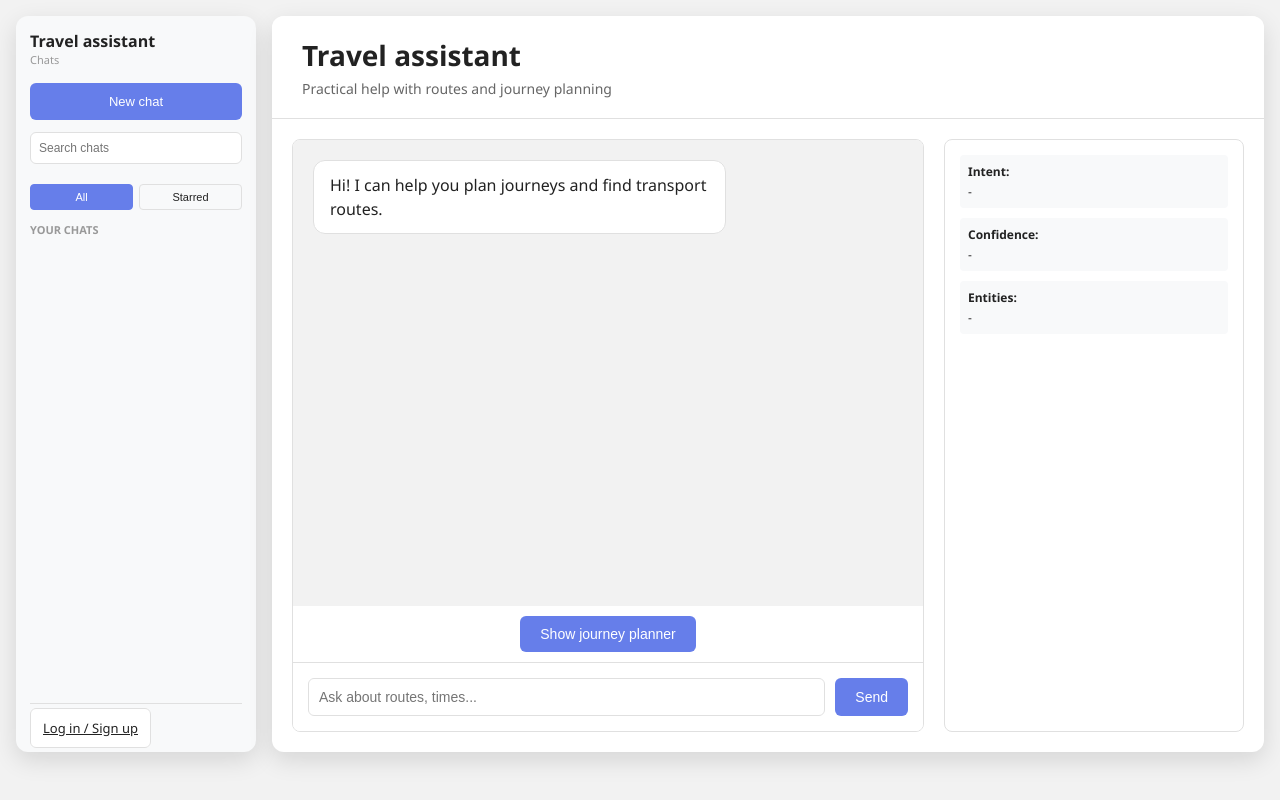
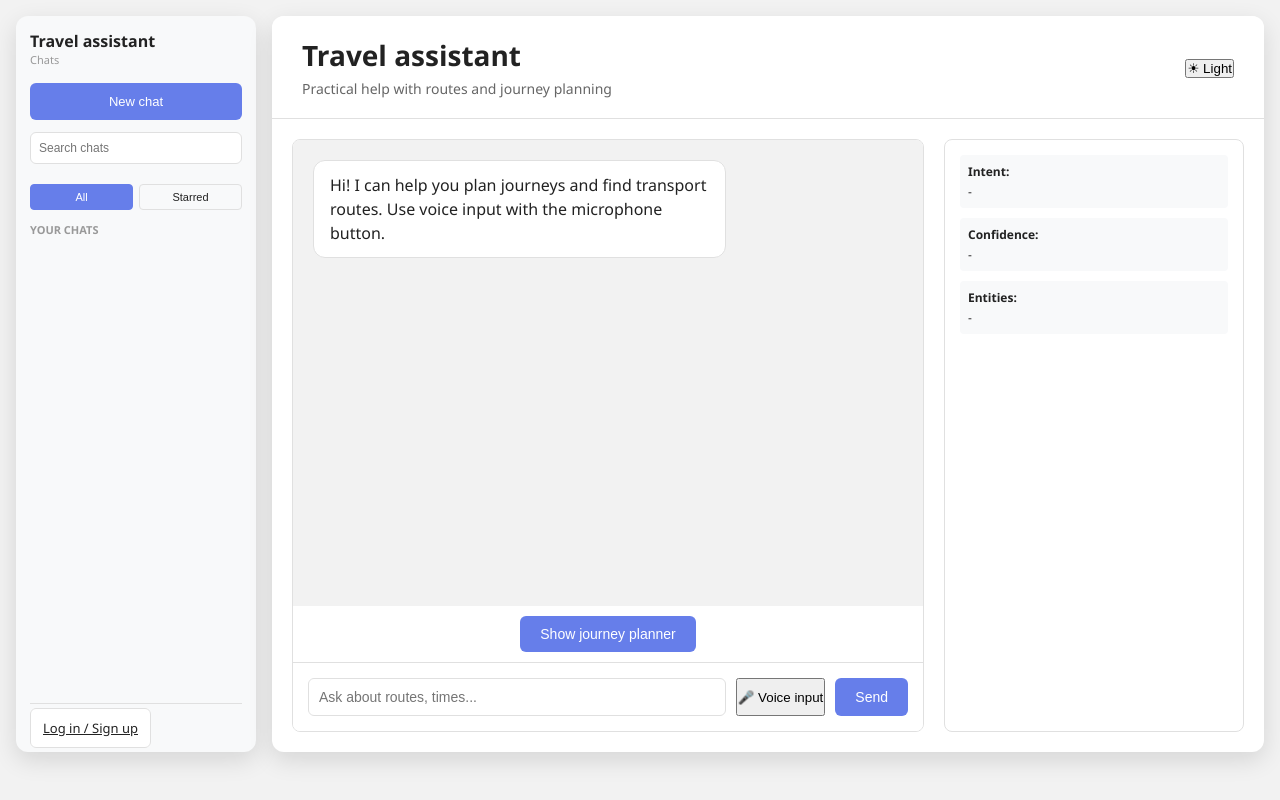
Before and after one commit to lacere1/TravelAssistant, a Flask app: page / in a window 1280 px wide. Run offline with Flask 3, Linux system fonts and the light colour scheme.

```diff
--- a/static/script.js
+++ b/static/script.js
@@ -1,6 +1,7 @@
 const chatMessages = document.getElementById('chatMessages');
 const userInput = document.getElementById('userInput');
 const sendButton = document.getElementById('sendButton');
+const voiceInputButton = document.getElementById('voiceInputButton');
 const intentDisplay = document.getElementById('intentDisplay');
 const confidenceDisplay = document.getElementById('confidenceDisplay');
 const entitiesDisplay = document.getElementById('entitiesDisplay');
@@ -17,6 +18,8 @@ const accountLoggedIn = document.getElementById('accountLoggedIn');
 const currentUsernameEl = document.getElementById('currentUsername');
 const accountMenuButton = document.getElementById('accountMenuButton');
 const accountDropdown = document.getElementById('accountDropdown');
+const themeToggle = document.getElementById('themeToggle');
+const themeToggleLabel = document.getElementById('themeToggleLabel');
 
 const journeyInputsSection = document.getElementById('journey-inputs');
 const journeyPlannerToggle = document.getElementById('journey-planner-toggle');
@@ -27,12 +30,14 @@ const timeInput = document.getElementById('time-input');
 const planBtn = document.getElementById('plan-btn');
 
 const STORAGE_KEY_BASE = 'travelAssistantChats';
+const THEME_STORAGE_KEY = 'travelAssistantTheme';
 let currentUser = null;
 let conversations = [];
 let activeChatId = null;
 let currentSearchTerm = '';
 let showStarredOnly = false;
 let selectedChatIds = new Set();
+let isListening = false;
 
 function getStorageKey() {
     return currentUser ? `${STORAGE_KEY_BASE}:${currentUser}` : STORAGE_KEY_BASE;
@@ -323,6 +328,71 @@ function sendChatMessage(payload) {
     });
 }
 
+function startVoiceInput() {
+    if (isListening) return;
+
+    const SpeechRecognition = window.SpeechRecognition || window.webkitSpeechRecognition;
+    if (!SpeechRecognition) {
+        alert('Voice input not supported in this browser');
+        return;
+    }
+
+    isListening = true;
+    voiceInputButton.classList.add('listening');
+    voiceInputButton.textContent = 'Listening...';
+
+    const recognition = new SpeechRecognition();
+    recognition.continuous = false;
+    recognition.interimResults = false;
+    recognition.lang = 'en-US';
+
+    recognition.onresult = (event) => {
+        let transcript = '';
+        for (let i = event.resultIndex; i < event.results.length; i++) {
+            transcript += event.results[i][0].transcript;
+        }
+        userInput.value = transcript.trim();
+        isListening = false;
+        voiceInputButton.classList.remove('listening');
+        voiceInputButton.textContent = '🎤 Voice input';
+    };
+
+    recognition.onerror = () => {
+        isListening = false;
+        voiceInputButton.classList.remove('listening');
+        voiceInputButton.textContent = '🎤 Voice input';
+    };
+
+    recognition.onend = () => {
+        isListening = false;
+        voiceInputButton.classList.remove('listening');
+        voiceInputButton.textContent = '🎤 Voice input';
+    };
+
+    recognition.start();
+}
+
+function getTheme() {
+    return localStorage.getItem(THEME_STORAGE_KEY) || 'light';
+}
+
+function applyTheme(theme) {
+    document.documentElement.setAttribute('data-theme', theme);
+    localStorage.setItem(THEME_STORAGE_KEY, theme);
+    const label = themeToggleLabel.textContent;
+    if (theme === 'dark') {
+        themeToggleLabel.textContent = 'Dark';
+    } else {
+        themeToggleLabel.textContent = 'Light';
+    }
+}
+
+function toggleTheme() {
+    const current = getTheme();
+    const next = current === 'dark' ? 'light' : 'dark';
+    applyTheme(next);
+}
+
 function checkLoggedIn() {
     return fetch('/me')
         .then(res => res.json())
@@ -400,6 +470,10 @@ document.addEventListener('click', (e) => {
     }
 });
 
+themeToggle.addEventListener('click', toggleTheme);
+
+voiceInputButton.addEventListener('click', startVoiceInput);
+
 sendButton.addEventListener('click', () => {
     const message = userInput.value.trim();
     if (!message) return;
@@ -419,6 +493,7 @@ journeyPlannerToggle.addEventListener('click', toggleJourneyPlanner);
 planBtn.addEventListener('click', sendPlannedJourney);
 
 document.addEventListener('DOMContentLoaded', () => {
+    applyTheme(getTheme());
     checkLoggedIn();
     journeyPlannerToggle.classList.remove('hidden');
 });
--- a/templates/index.html
+++ b/templates/index.html
@@ -5,6 +5,12 @@
     <meta name="viewport" content="width=device-width, initial-scale=1.0">
     <title>Travel assistant</title>
     <link rel="stylesheet" href="{{ url_for('static', filename='style.css') }}">
+    <script>
+        (function() {
+            var t = localStorage.getItem('travelAssistantTheme');
+            if (t === 'dark' || t === 'light') document.documentElement.setAttribute('data-theme', t);
+        })();
+    </script>
 </head>
 <body>
     <div class="app-shell">
@@ -66,6 +72,13 @@
                         <h1>Travel assistant</h1>
                         <p class="subtitle">Practical help with routes and journey planning</p>
                     </div>
+                    <div class="header-actions">
+                        <button type="button" id="themeToggle" class="theme-toggle" aria-label="Toggle theme" title="Toggle theme">
+                            <span class="theme-icon theme-icon-sun" aria-hidden="true">☀</span>
+                            <span class="theme-icon theme-icon-moon hidden" aria-hidden="true">🌙</span>
+                            <span id="themeToggleLabel" class="header-action-label">Light</span>
+                        </button>
+                    </div>
                 </div>
             </header>
 
@@ -75,7 +88,7 @@
                         <div class="chat-messages" id="chatMessages">
                             <div class="message bot-message">
                                 <div class="message-content">
-                                    <p>Hi! I can help you plan journeys and find transport routes.</p>
+                                    <p>Hi! I can help you plan journeys and find transport routes. Use voice input with the microphone button.</p>
                                 </div>
                             </div>
                         </div>
@@ -142,6 +155,10 @@
                                 placeholder="Ask about routes, times..."
                                 autocomplete="off"
                             >
+                            <button type="button" id="voiceInputButton" class="voice-btn" aria-label="Voice input" title="Voice input">
+                                <span class="voice-btn-icon">🎤</span>
+                                <span class="voice-btn-label">Voice input</span>
+                            </button>
                             <button id="sendButton">Send</button>
                         </div>
                     </div>
```
